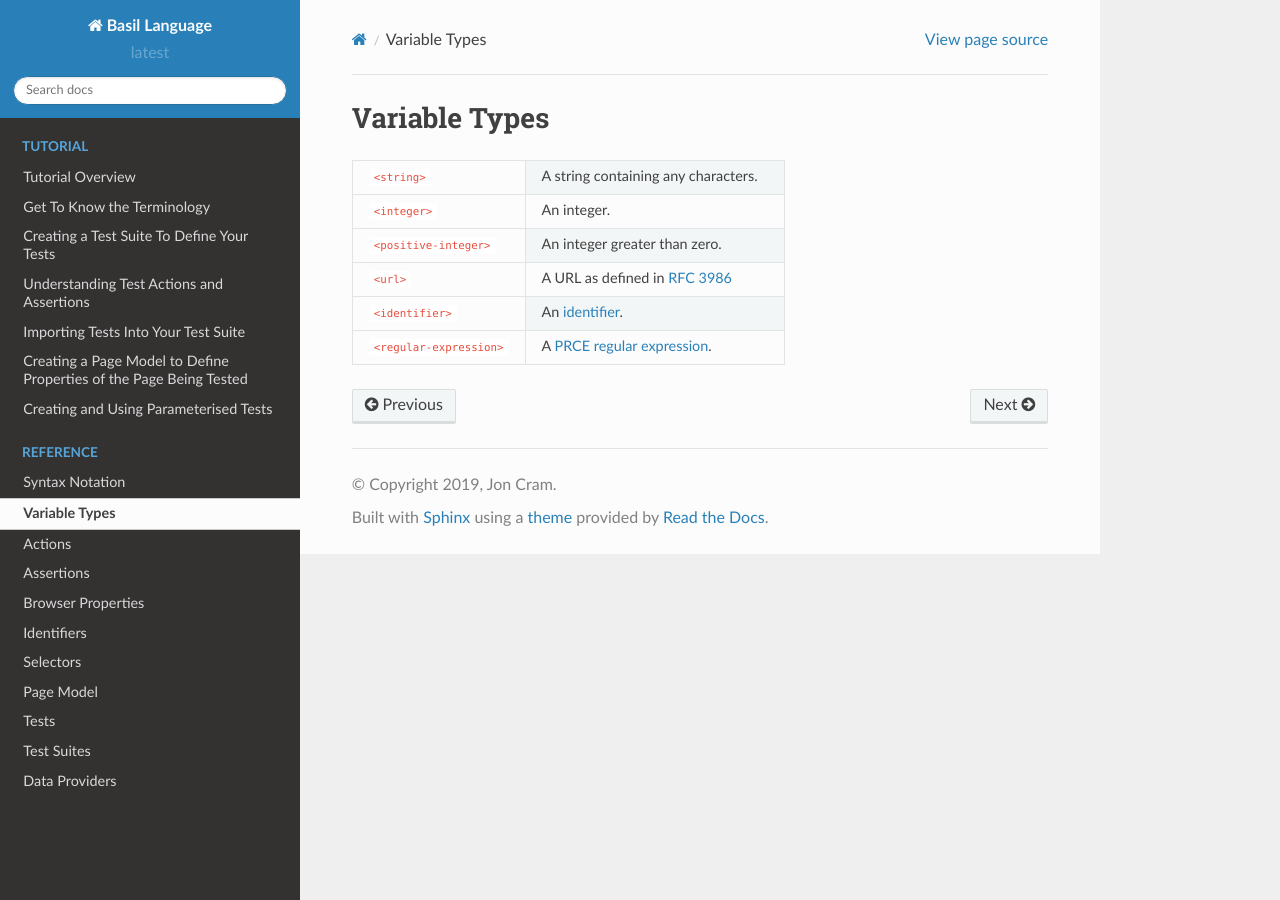
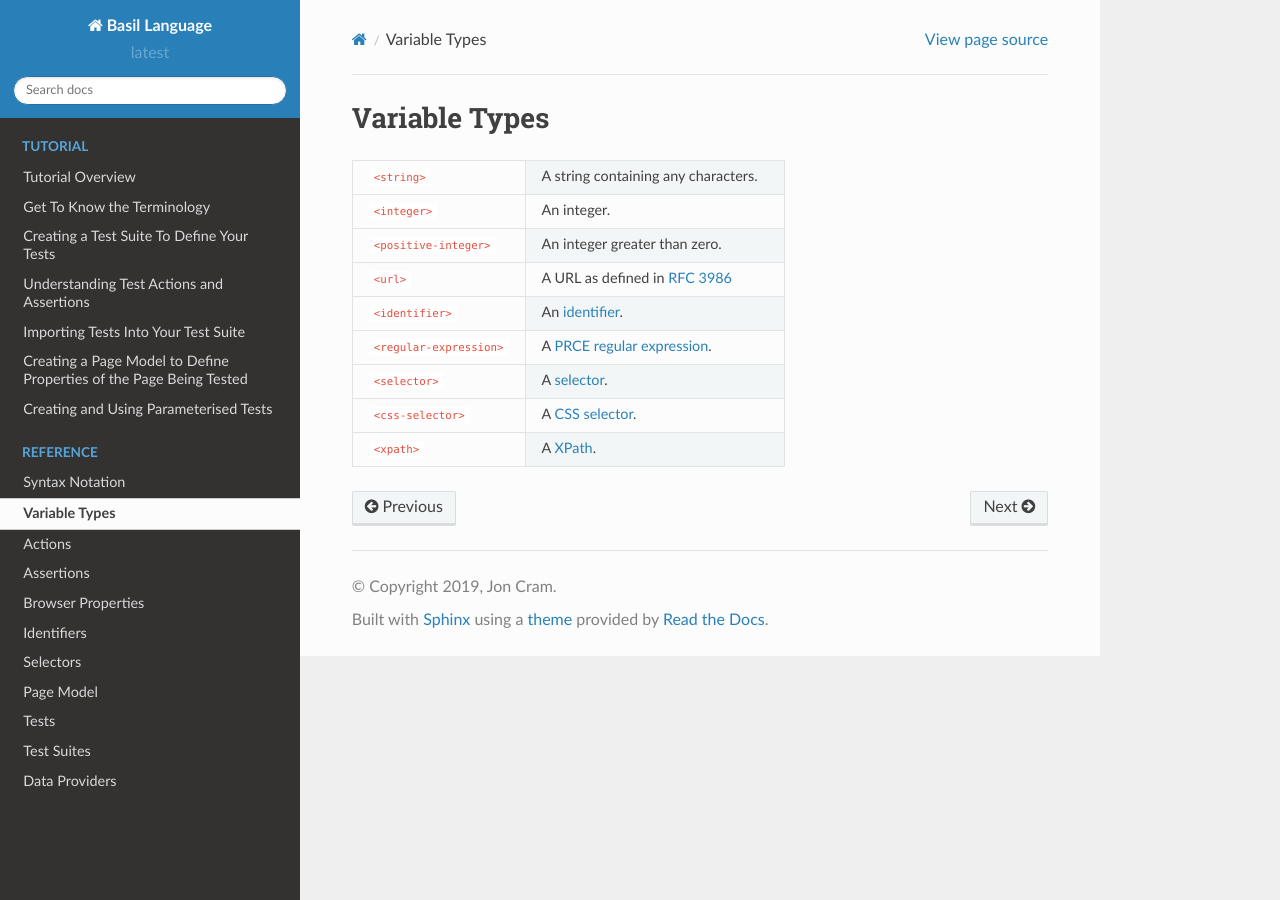
Before and after one commit to webignition/bas-spec, a Sphinx documentation site: the page built from docs/types.rst, in a window 1280 px wide. Built offline with Sphinx 7.4.7 and the Read the Docs theme 2.0.0, drawn with Linux system fonts in a browser that asks for light colours.

Commit message:
Define selector, css-selector and xpath types

```diff
--- a/docs/types.rst
+++ b/docs/types.rst
@@ -27,3 +27,12 @@ Variable Types
 
     * - ``<regular-expression>``
       - A `PRCE regular expression <https://en.wikipedia.org/wiki/Perl_Compatible_Regular_Expressions>`_.
+
+    * - ``<selector>``
+      - A :doc:`selector </selectors>`.
+
+    * - ``<css-selector>``
+      - A `CSS selector <https://developer.mozilla.org/en-US/docs/Web/CSS/CSS_Selectors>`_.
+
+    * - ``<xpath>``
+      - A `XPath <https://developer.mozilla.org/en-US/docs/Web/XPath>`_.
```
